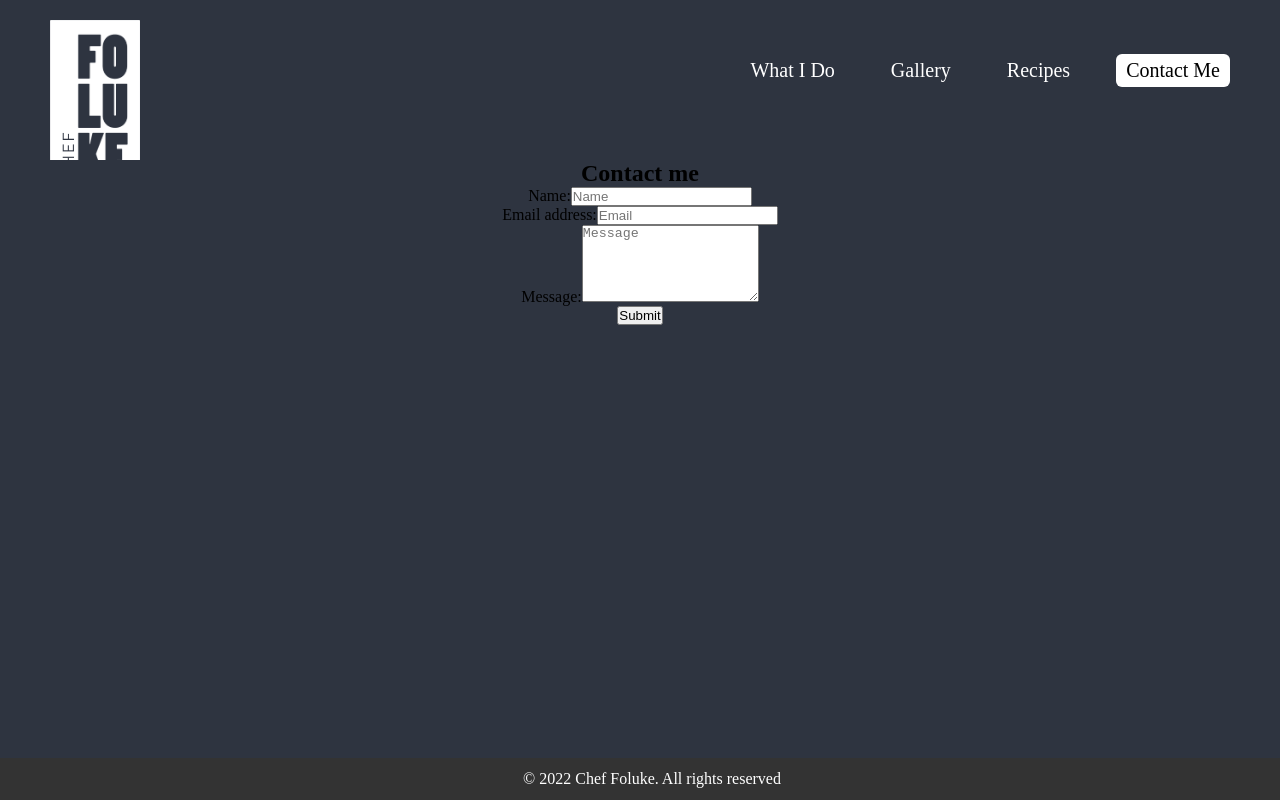
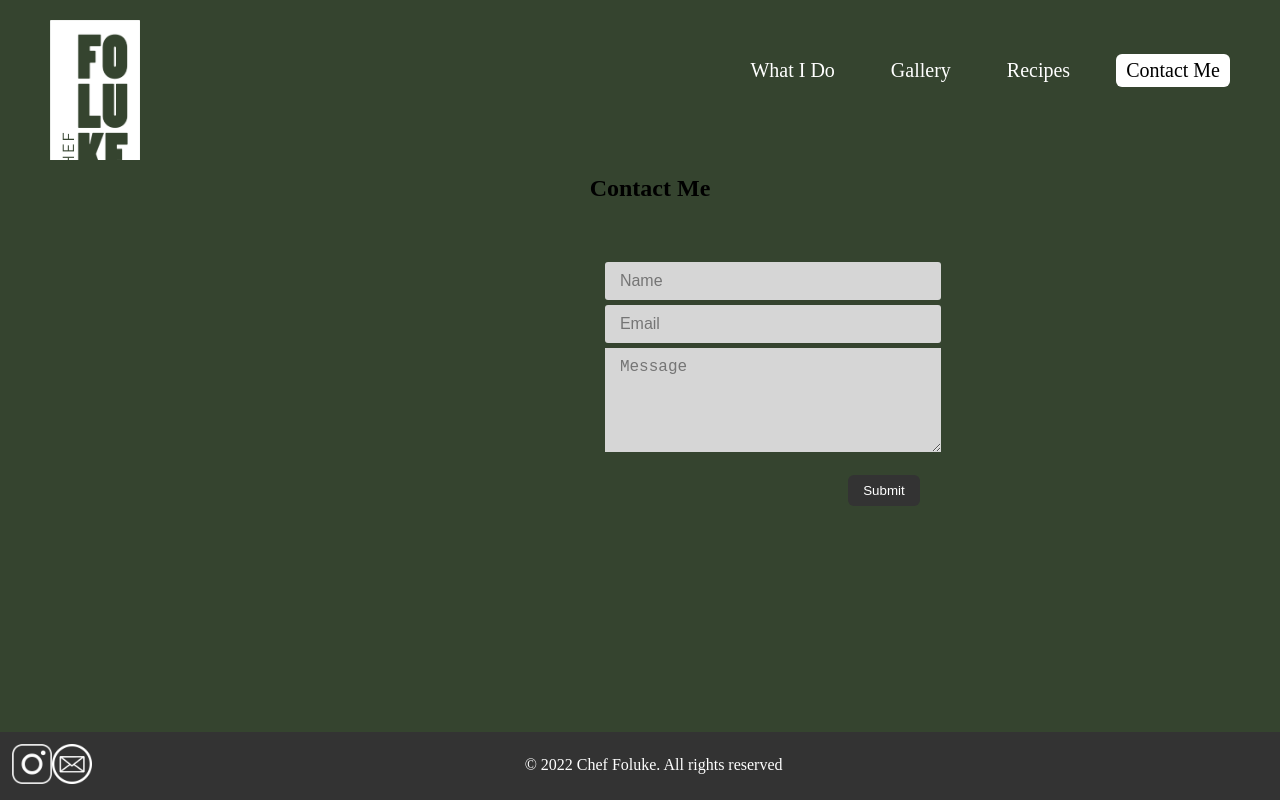
Before and after one commit to MaverickCavazos/personal-chef, a React (Create React App) app: page /Contact in a window 1280 px wide. Built offline with nearby package versions, Linux system fonts and the light colour scheme.

Commit message:
set up social media icons in the footer for email and instagram

```diff
--- /dev/null
+++ b/src/components/Contact/form.js
@@ -0,0 +1,72 @@
+import React, { useEffect, useState } from 'react';
+
+import { validateEmail } from '../../utils/helpers';
+
+function ContactForm() {
+  const [formState, setFormState] = useState({ name: '', email: '', message: '' });
+
+  const [errorMessage, setErrorMessage] = useState('');
+  const { name, email, message } = formState;
+
+  const handleSubmit = (e) => {
+    e.preventDefault();
+    Array.from(document.querySelectorAll("input")).forEach(
+      input => (input.value = "")
+    );
+   const message = document.getElementById('message');
+   message.value = '';
+
+    if (!errorMessage) {
+      console.log('Submit Form', formState);
+    }
+  };
+
+  const handleChange = (e) => {
+    if (e.target.name === 'email') {
+      const isValid = validateEmail(e.target.value);
+      if (!isValid) {
+        setErrorMessage('Your email is invalid.');
+      } else {
+        setErrorMessage('');
+      }
+    } else {
+      if (!e.target.value.length) {
+        setErrorMessage(`${e.target.name} is required.`);
+      } else {
+        setErrorMessage('');
+      }
+    }
+    if (!errorMessage) {
+      setFormState({ ...formState, [e.target.name]: e.target.value });
+      console.log('Handle Form', formState);
+    }
+
+  };
+
+  return (
+    <section className='form-section'>
+      <form action="https://formsubmit.co/Folukeolaoye97@gmail.com" method="POST" id="contact-form" onSubmit={handleSubmit}>
+        <div>
+
+          <input className="input-text" type="text" name="name" defaultValue={name} onBlur={handleChange} placeholder="Name" required/>
+        </div>
+        <div>
+
+          <input className="input-text" type="email" name="email" defaultValue={email} onBlur={handleChange} placeholder="Email" required/>
+        </div>
+        <div>
+
+          <textarea id="message" className="input-text" name="message" rows="5" defaultValue={message} onBlur={handleChange} placeholder="Message"/>
+        </div>
+        {errorMessage && (
+          <div>
+            <p className="error-text">{errorMessage}</p>
+          </div>
+        )}
+        <button className="form-button"data-testid="button" type="submit">Submit</button>
+      </form>
+    </section>
+  );
+}
+
+export default ContactForm;
--- a/src/components/Contact/index.js
+++ b/src/components/Contact/index.js
@@ -1,69 +1,13 @@
-import React, { useState } from 'react';
+import React from 'react';
+import Form from "./form";
 
-import { validateEmail } from '../../utils/helpers';
-
-function Contact () {
-  const [formState, setFormState] = useState({ name: '', email: '', message: '' });
-
-  const [errorMessage, setErrorMessage] = useState('');
-  const { name, email, message } = formState;
-
-  const handleSubmit = (e) => {
-    e.preventDefault();
-    Array.from(document.querySelectorAll("input")).forEach(
-      input => (input.value = "")
+function Contact() {
+    return (
+        <header className="section-header contact-header" >
+            <h2 className="section-h2">Contact Me</h2>
+            <Form></Form>
+        </header>
     );
-   const message = document.getElementById('message');
-   message.value = '';
-
-    if (!errorMessage) {
-      setFormState({ [e.target.name]: e.target.value });
-      console.log('Form', formState);
-    }
-  };
-
-  const handleChange = (e) => {
-    if (e.target.name === 'email') {
-      const isValid = validateEmail(e.target.value);
-      if (!isValid) {
-        setErrorMessage('Your email is invalid.');
-      } else {
-        setErrorMessage('');
-      }
-    } else {
-      if (!e.target.value.length) {
-        setErrorMessage(`${e.target.name} is required.`);
-      } else {
-        setErrorMessage('');
-      }
-    }
-  };
-
-  return (
-    <section>
-      <h1 data-testid="h1tag">Contact me</h1>
-      <form action="https://formsubmit.co/foluke@gmail.com" method="POST" id="contact-form" onSubmit={handleSubmit}>
-        <div>
-          <label htmlFor="name">Name:</label>
-          <input type="text" name="name" defaultValue={name} onBlur={handleChange} placeholder="Name" required/>
-        </div>
-        <div>
-          <label htmlFor="email">Email address:</label>
-          <input type="email" name="email" defaultValue={email} onBlur={handleChange} placeholder="Email" required/>
-        </div>
-        <div>
-          <label htmlFor="message">Message:</label>
-          <textarea id="message" name="message" rows="5" defaultValue={message} onBlur={handleChange} placeholder="Message"/>
-        </div>
-        {errorMessage && (
-          <div>
-            <p className="error-text">{errorMessage}</p>
-          </div>
-        )}
-        <button data-testid="button" type="submit">Submit</button>
-      </form>
-    </section>
-  );
 }
 
 export default Contact;
--- a/src/components/Footer/index.js
+++ b/src/components/Footer/index.js
@@ -1,10 +1,24 @@
 import React from "react";
+import Instagram from "../images/instagram.png";
+import Email from "../images/Email.png";
 
 function Footer() {
   return (
-    <section>
-      <div class="footer col-lg-6 pos-middle text-left">© 2022 Chef Foluke. All rights reserved</div>
-    </section>
+    <footer>
+      <div class="footer col-lg-6 pos-middle text-left">
+        <div className="social-container">
+          <a href="https://instagram.com/chef_foluke2.0?igshid=YmMyMTA2M2Y">
+            <img className="social-icons" alt="instagram" src={Instagram}
+              width="40" height="40" />
+          </a>
+          <a href="mailto:Folukeolaoye97@gmail.com">
+            <img className="social-icons" alt="Email" src={Email}
+              width="40" height="40" />
+          </a>
+        </div>
+        <p className="copy-right">© 2022 Chef Foluke. All rights reserved</p>
+      </div>
+    </footer>
   );
 }
 
--- a/src/components/Home/index.js
+++ b/src/components/Home/index.js
@@ -9,7 +9,7 @@ function Home() {
     <div >
       <h1 id="about"></h1>
     </div>
-      <div id="about-text" className="my-2">
+      <div id="about-text" className="my-2 about-text">
         <p>
         PUT SOMETHING Here
          </p>
--- a/src/index.css
+++ b/src/index.css
@@ -60,7 +60,7 @@
 }
 
 .App {
-  background-color: #2e3440;
+  background-color: #35442f;
   overflow: hidden;
   background-position: center bottom;
   min-height: 100vh;
@@ -80,3 +80,100 @@
   background-repeat: no-repeat;
   background-size: cover;
 }
+
+.about-text {
+  padding-top: 50px;
+}
+
+/*contact section */
+
+form {
+  width: 70%;
+  display: inline-block;
+}
+
+.form-section {
+  display: block;
+  margin-left: 36.5%;
+  margin-top: 40px;
+
+}
+
+input {
+  font-size: 1rem;
+  padding: 6px;
+  padding-right: 76px;
+  border: 1px solid;
+  outline: none;
+  border-radius: 3px;
+  transition: box-shadow 0.2s;
+  margin: 5px;
+}
+
+.input-text {
+  background: #d6d6d6;
+  border: 0;
+  box-sizing: border-box;
+  color: #fff;
+  display: block;
+  font-size: 12pt;
+  margin-bottom: 3px;
+  outline: none;
+  padding: 10px 15px;
+  width: 60%;
+}
+
+input:focus {
+  border: 1px solid var(--secondary);
+  box-shadow: 0 0 .25rem rgba(0, 0, 0, .5);
+}
+
+textarea {
+  width: 45%;
+  height: 13vh;
+  margin: 5px;
+}
+
+.form-button {
+  color: #fff;
+  background-color: #333333;
+  transition-duration: 1s;
+  padding: 8px 15px;
+  border-radius: 6px;
+  margin-top: 20px;
+  margin-bottom: 8px;
+  margin-left: 8px;
+  border:none;
+}
+
+.section-header {
+  margin-top: 15px;
+  margin-left: 20px;
+}
+
+.section-h2 {
+  padding-bottom: 15px;
+  text-align: center;
+  width: 100%;
+}
+
+.form-button:hover {
+  background-color: #ffffff;
+  color: rgb(0, 0, 0);
+}
+
+/* footer style */
+
+.social-icons:hover {
+  transition-duration: .3s;
+  transform: translate(0, -5px);
+}
+
+.social-container {
+  float:left;
+}
+
+.copy-right {
+  padding-top: 12px;
+  width: 94%;
+}
```
Also changed, not shown: src/components/images/Email.png (added), src/components/images/instagram.png (added).
